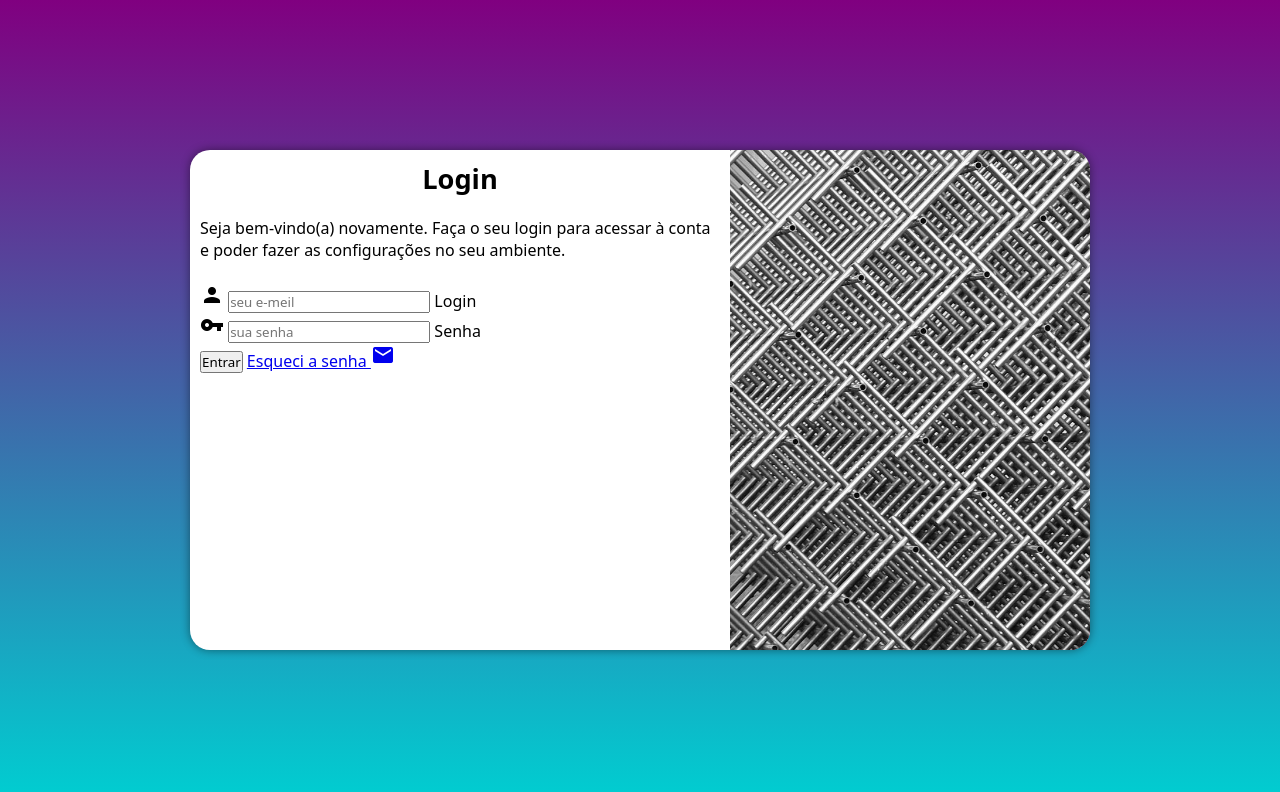
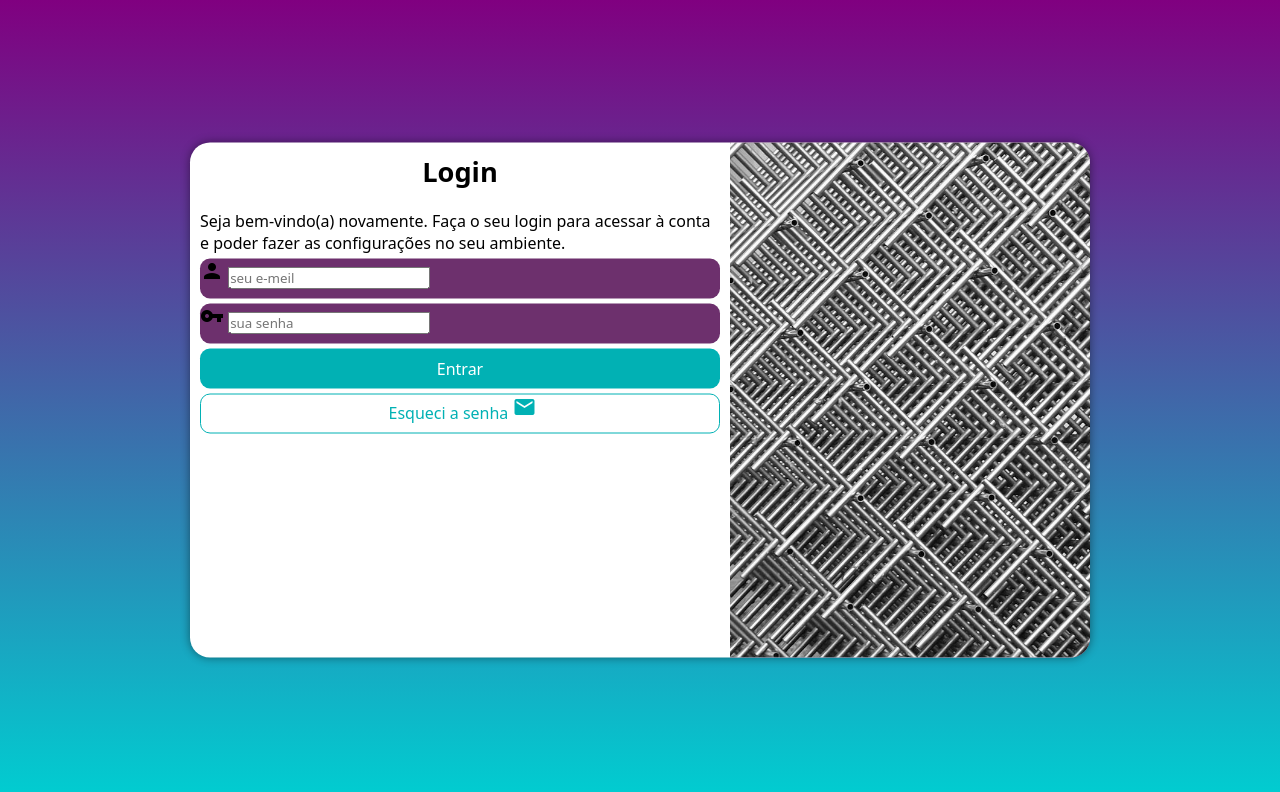
Before and after one commit to fabiodemenezes68/projeto-login, a plain HTML site: page index.html in a window 1280 px wide. Drawn offline with Linux system fonts and the light colour scheme.

Commit message:
outra atualizacao

```diff
--- a/estilos/style.css
+++ b/estilos/style.css
@@ -7,7 +7,7 @@
     box-sizing: border-box;
 }
 html, body{
-    background-color: #672c67;
+    background-color: #6d306d;
     height: 100vh;
     width: 100vw;
 }
@@ -26,7 +26,7 @@ section#login{
     background-color: white;
     border-radius: 20px;
     width: 256px;
-    height: 500px;
+    height: 515px;
     box-shadow: 0px 0px 10px rgba(0, 0, 0, 0.450);
     transition: width 0.5s, height 0.5s;
     transition-timing-function: ease-in-out;
@@ -48,3 +48,40 @@ div#formulario > p{
     font-size: 0.8em;
     margin: auto;
 }
+div.campo{
+    background-color: #6d306d;
+    display: block;
+    width: 100%;
+    height: 40px;
+    border-radius: 10px;
+    margin: 5px 0px;
+}
+div.campo > label{
+    display: none;
+}
+form > input[type=submit]{
+    display: block;
+    font-size: 1em;
+    width: 100%;
+    height: 40px;
+    border-radius: 10px;
+    border: rgb(1, 177, 180);
+    background-color: rgb(1, 177, 180);
+    color: white;
+    cursor: pointer;
+}
+a.botao{
+    display: block;
+    text-align: center;
+    font-size: 1em;
+    width: 100%;
+    height: 40px;
+    padding-left: 5px;
+    margin-top: 5px;
+    background-color: white;
+    color: rgb(1, 177, 180);
+    border: 1px solid rgb(1, 177, 180);
+    border-radius: 10px;
+    text-decoration: none;
+    cursor: pointer;
+}
--- a/index.html
+++ b/index.html
@@ -18,7 +18,6 @@
             <div id="formulario">
                 <h1>Login</h1>
                 <p>Seja bem-vindo(a) novamente. Faça o seu login para acessar à conta e poder fazer as configurações no seu ambiente.</p>
-                <br>
                 <form action="login.php" method="post" autocomplete="on">
                     <div class="campo">
                         <span class="material-icons">person</span>
@@ -31,7 +30,7 @@
                         <label for="isenha">Senha</label>
                     </div>
                     <input type="submit" value="Entrar">
-                    <a href="esqueci.html">
+                    <a href="esqueci.html" class="botao">
                         Esqueci a senha <span class="material-icons">mail</span>
                     </a>
                 </form>
```
